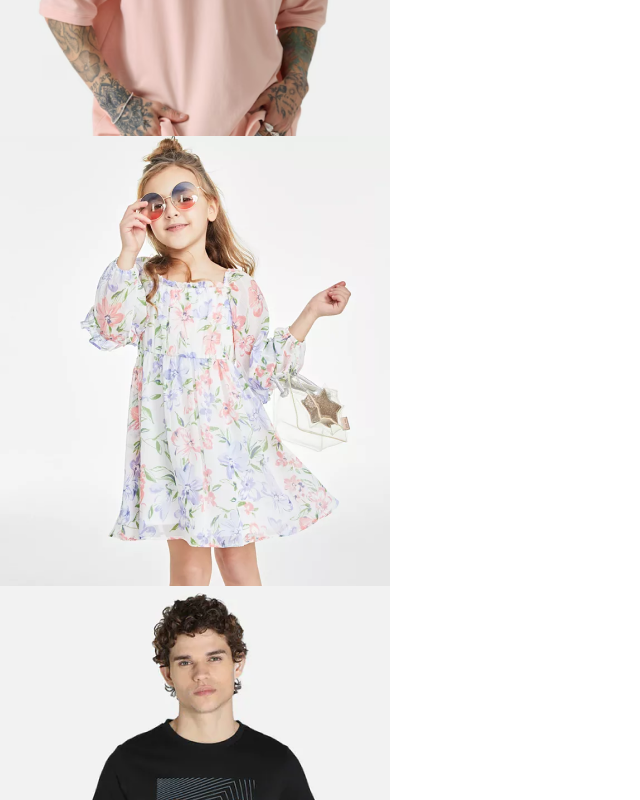
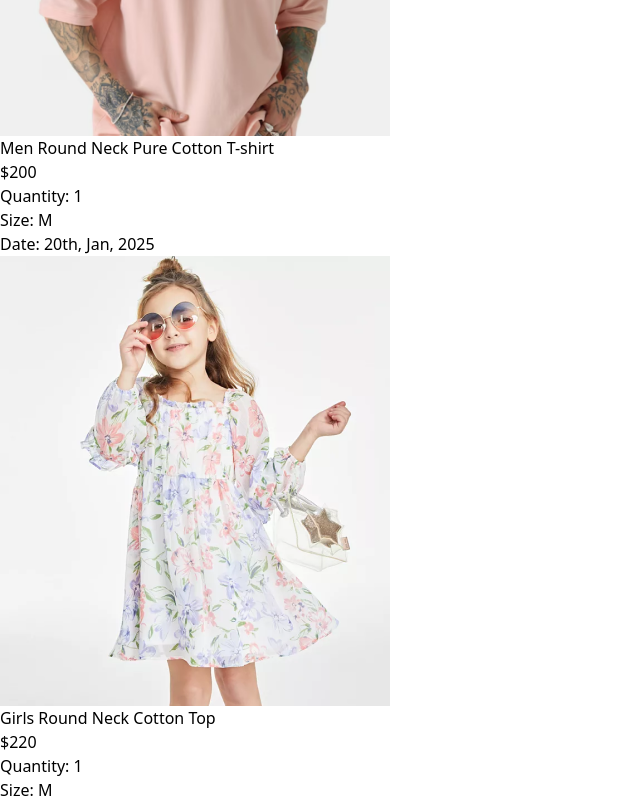
Before and after one commit to Kadunapikin/Chongai-store, a React (Vite) app in the folder frontend/: page /orders in a window 1280 px wide. Shown: the part 860-1660 px from the top of the page, without its empty margins (0-640 px from the left). Built offline with nearby package versions, Linux system fonts and the light colour scheme.

Commit message:
add item details on orders page

```diff
--- a/frontend/src/pages/Orders.jsx
+++ b/frontend/src/pages/Orders.jsx
@@ -16,6 +16,15 @@ const Orders = () => {
           <div key={index} className='py-4 border-t border-b text-gray-700 flex flex-col md:flex-row md:items-center md:justify-between gap-4'>
             <div className='flex items-start gap-6 text-sm'>
               <img className='w-16 sm:w-20' src={item.image[0]} alt="" />
+              <div>
+                <p className='sm:text-base font-medium'>{item.name}</p>
+                <div className='flex items-center gap-3 mt-2 text-base text-gray-700 '>
+                  <p className='text-lg'>{currency}{item.price}</p>
+                  <p>Quantity: 1</p>
+                  <p>Size: M</p>
+                </div>
+                <p className='mt-2'>Date: <span className='text-gray-400'>20th, Jan, 2025</span></p>
+              </div>
             </div>
           </div>
         ))
```
